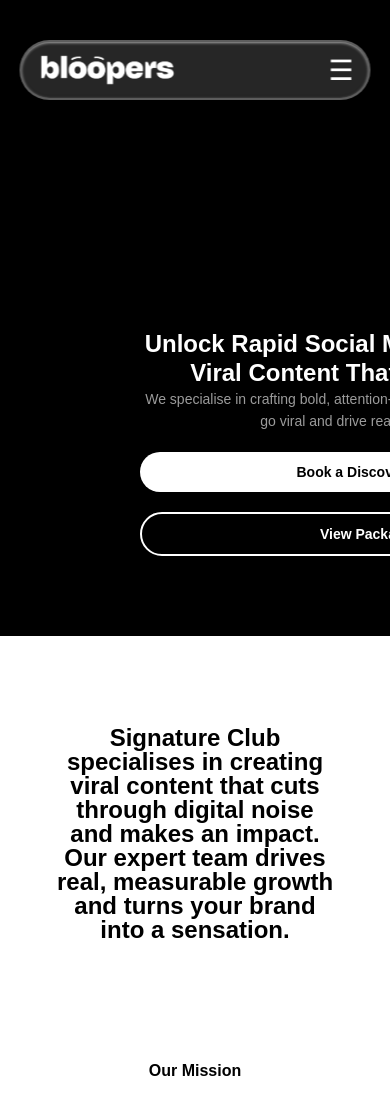
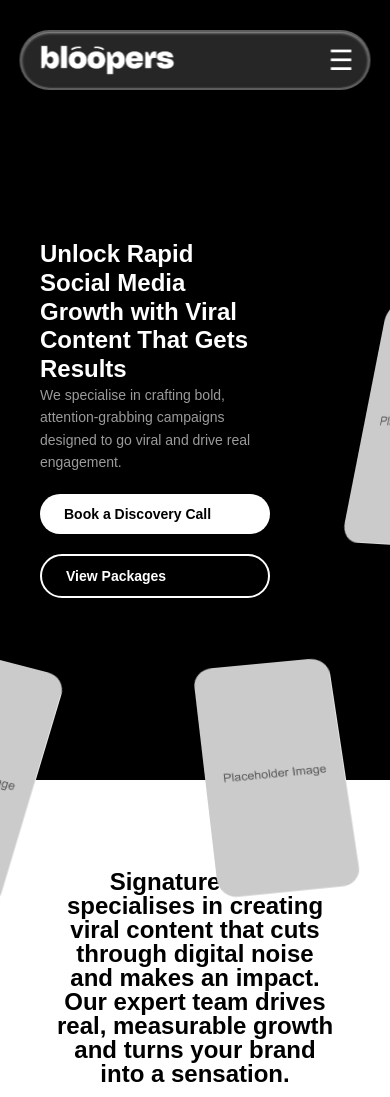
Before and after one commit to Nexity-Bangladesh/bloopers-web, a plain HTML site: page index.html in a window 390 px wide. Shown: the top 1097 px of the page. Drawn offline with Linux system fonts and the light colour scheme.

Commit message:
Fixed responsive

```diff
--- a/index.html
+++ b/index.html
@@ -6,9 +6,9 @@
     <meta name="viewport" content="width=device-width, initial-scale=1.0">
     <title>Bloopers</title>
     <link rel="stylesheet" href="stylesheet.css">
-    <link rel="stylesheet" href="style1200.css">
     <link rel="stylesheet" href="style990.css">
     <link rel="stylesheet" href="style768.css">
+    <link rel="stylesheet" href="style585.css">
     <link rel="stylesheet" href="style480.css">
     <link rel="preconnect" href="https://fonts.googleapis.com">
     <link rel="preconnect" href="https://fonts.gstatic.com" crossorigin>
@@ -31,9 +31,6 @@
             <li><a class="nav-a nav-a-light" id="nav-l" href="#faq">FAQ</a></li>
         </ul>
     </div>
-        <div class="cta-buttons desktop-cta">
-            <a href="#contact" class="btn">Book a Call</a>
-        </div>
 
 </nav>
 
@@ -41,25 +38,16 @@
   <div class="hro-container">
     <div class="hero-content">
       <h1>Unlock Rapid Social Media Growth with Viral Content That Gets Results</h1>
-                <p>We specialise in crafting bold, attention-grabbing campaigns designed to go viral and drive real
-                    engagement.</p>
+      <p>We specialise in crafting bold, attention-grabbing campaigns designed to go viral and drive real engagement.</p>
       <div class="cta-buttons">
         <a href="#contact" class="btn btn-primary">Book a Discovery Call</a>
         <a href="#services" class="btn btn-outline">View Packages</a>
       </div>
     </div>
     <div class="image-wrapper">
-                <div class="hero-image">
-                    <div class="image-transformer transform-a">
-                        <img src="./vtst.jpg" alt="Hero Image">
-                    </div>
-                    <div class="image-transformer transform-b">
-                        <img src="./vtst.jpg" alt="Hero Image">
-                    </div>
-                    <div class="image-transformer transform-c">
-                        <img src="./vtst.jpg" alt="Hero Image">
-                    </div>
-                </div>
+      <img class="image-transformer transform-a" src="./vtst.jpg" alt="Hero Image">
+      <img class="image-transformer transform-b" src="./vtst.jpg" alt="Hero Image">
+      <img class="image-transformer transform-c" src="./vtst.jpg" alt="Hero Image">
     </div>
   </div>
 </section>
--- a/style1200.css
+++ /dev/null
@@ -1,14 +0,0 @@
-@media (max-width: 1200px) {
-  nav {
-    margin: 10px auto;
-    padding: 0 30px;
-  }
-
-  .hero-content {
-    left: 150px;
-  }
-
-  .image-transformer {
-    display: none; /* hide extra layers on smaller screens */
-  }
-}
--- /dev/null
+++ b/style585.css
@@ -0,0 +1,22 @@
+@media (max-width: 585px) {
+    .image-transformer {
+    width: 35%;
+  }
+
+  .transform-a {
+  top: 10%;
+  right: 360px;
+
+}
+
+.transform-b {
+  top: 10%;
+  right: 50px;
+
+}
+
+.transform-c {
+  top: -300px;
+  right: -100px;
+}
+}
--- a/style768.css
+++ b/style768.css
@@ -7,6 +7,27 @@
   .hero-content p {
     font-size: 16px;
   }
+
+.image-transformer {
+    width: 40%;
+  }
+
+  .transform-a {
+  top: 20%;
+  right: 120px;
+
+}
+
+.transform-b {
+  top: 0%;
+  right: -50px;
+
+}
+
+.transform-c {
+  top: -200px;
+  right: -200px;
+}
 
   .cta-buttons .btn {
     padding: 10px 20px;
--- a/style990.css
+++ b/style990.css
@@ -65,22 +65,45 @@
         display: block;
     }
 
-  .hero {
+  .hro-container {
     flex-direction: column;
-    text-align: center;
-    height: auto;
-    padding: 60px 20px;
+    align-items: center;
   }
 
   .hero-content {
-    left: 0;
-    align-items: center;
-    max-width: 100%;
+    flex: 1 1 50%;
+    text-align: left;
+    margin-right: 80px;
   }
 
-  .hero-image {
-    display: none;
+   .image-wrapper {
+    margin: 0;
   }
+
+  .image-transformer {
+    width: 40%;
+    height: auto;
+    box-shadow: none;
+    transition: none;
+  }
+.transform-a {
+  top: 4%;
+  right: 20px;
+
+}
+
+.transform-b {
+  top: -22%;
+  right: -120px;
+
+}
+
+.transform-c {
+  top: -300px;
+  right: -250px;
+}
+
+
 
   .about-section {
     flex-direction: column;
--- a/stylesheet.css
+++ b/stylesheet.css
@@ -125,24 +125,25 @@ nav .cta-buttons a{
     display: block;
     width: 100%;
     height: 780px;
-    overflow: hidden;
+    padding-top: 120px;
 }
 
-.hro-container{
+.hro-container {
+  position: relative;
+  max-width: 1200px;
+  margin: 120px auto 0;
+  padding: 0 40px;
   display: flex;
   justify-content: space-between;
-    width: 100%;
-    min-width: 600px;
-    margin: 0 auto;
-    margin-top: 250px;
+  align-items: flex-start;
+  min-height: 500px;
+  color: white;
 }
 
-.hero-content{
-    display: block;
-    width: 550px;
-    padding: 20px;
-    margin-left: 100px;
-
+.hero-content {
+  max-width: 550px;
+  margin-right: 80px;
+  z-index: 10;
 }
     .hero-content h1{
         font-size: 40px;
@@ -180,14 +181,14 @@ nav .cta-buttons a{
         color: #000000;
     }
 
+
 .image-wrapper {
-    position: absolute;
-    top: 0;
-    display: block;
   position: relative;
-    height: fit-content;
-    width: fit-content;
+  width: 400px;
+  min-height: 520px;
+  perspective: 1500px;
 }
+
 .hero-image {
     display: block;
 }
@@ -199,33 +200,39 @@ nav .cta-buttons a{
         height: 420px;
     }
 .image-transformer {
-        display:block;
-        height: fit-content;
-        width: fit-content;
-        opacity: 1;
-        will-change: transform;
+  position: absolute;
+  width: 280px;
+  height: 420px;
+  border-radius: 20px;
+  box-shadow: 0 10px 30px rgba(0,0,0,0.2);
   user-select: none;
+  cursor: default;
+  transform-style: preserve-3d;
+  transition: transform 0.4s ease;
 }
-    .transform-a{
-        position: absolute;
-        transform: perspective(1200px) rotate(14deg) rotateX(21deg) rotateY(-15deg);
-        top: 250px;
-        right: 550px;
+
+.transform-a {
+  top: 140px;
+  right: 270px;
+  z-index: 4;
+  transform: rotateY(0deg) rotateX(12deg) rotateZ(15deg);
+  transform-origin: center center;
+}
+
+.transform-b {
+  top: 0;
+  right: 120px;
   z-index: 3;
+  transform: rotateY(0deg) rotateX(20deg) rotateZ(-6deg);
+  transform-origin: center center;
 }
-    .transform-b{
-        position:absolute;
-        transform: perspective(1200px) rotate(-4deg) rotateX(10deg) rotateY(-13deg);
+
+.transform-c {
   top: -100px;
-        right: 320px;
-        z-index: 2;
-    }
-    .transform-c {
-        position: absolute;
-        transform: perspective(1200px) rotate(15deg) rotateX(10deg) rotateY(-20deg);
-        top: 100px;
-        right: 50px;
+  right: -50px;
   z-index: 1;
+  transform: rotateY(-35deg) rotateX(5deg) rotateZ(10deg);
+  transform-origin: center center;
 }
 
 .about-container{
```
Lines whose indentation alone changed are shown as unchanged.
